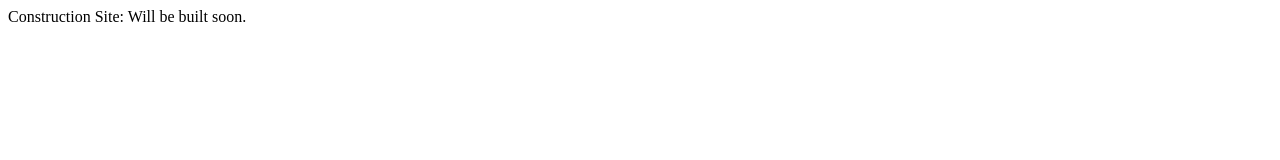
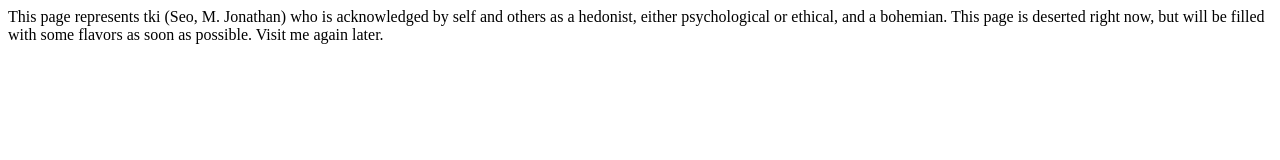
Before and after one commit to tkiapril/tkiapril.github.io, a plain HTML site: page index.html in a window 1280 px wide. Drawn offline with Linux system fonts and the light colour scheme.

Commit message:
Add some sentences

```diff
--- a/index.html
+++ b/index.html
@@ -2,9 +2,14 @@
 <html>
   <head>
     <meta charset="utf-8">
-    <title>tki</title>
+    <title>tkism</title>
   </head>
   <body>
-    <div>Construction Site: Will be built soon.</div>
+    <div>
+      This page represents tki (Seo, M. Jonathan) who is acknowledged by self
+      and others as a hedonist, either psychological or ethical, and a
+      bohemian. This page is deserted right now, but will be filled with some
+      flavors as soon as possible. Visit me again later.
+    </div>
   </body>
 </html>
```
